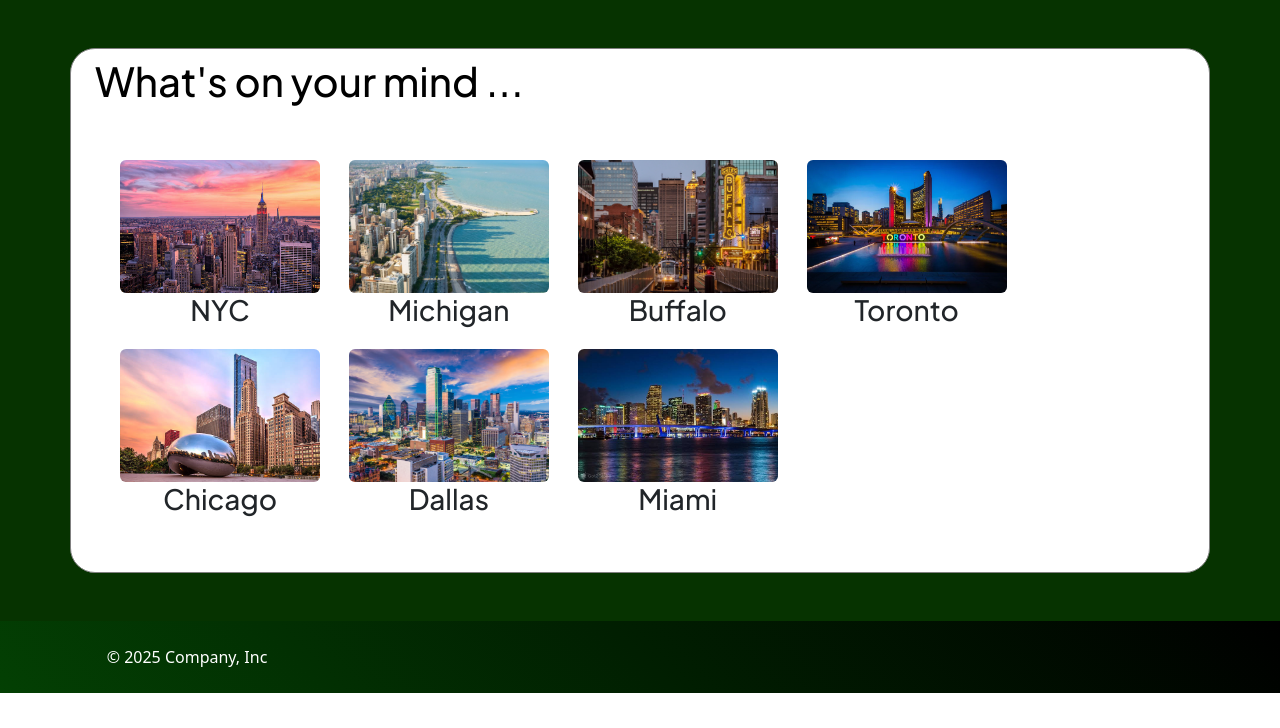
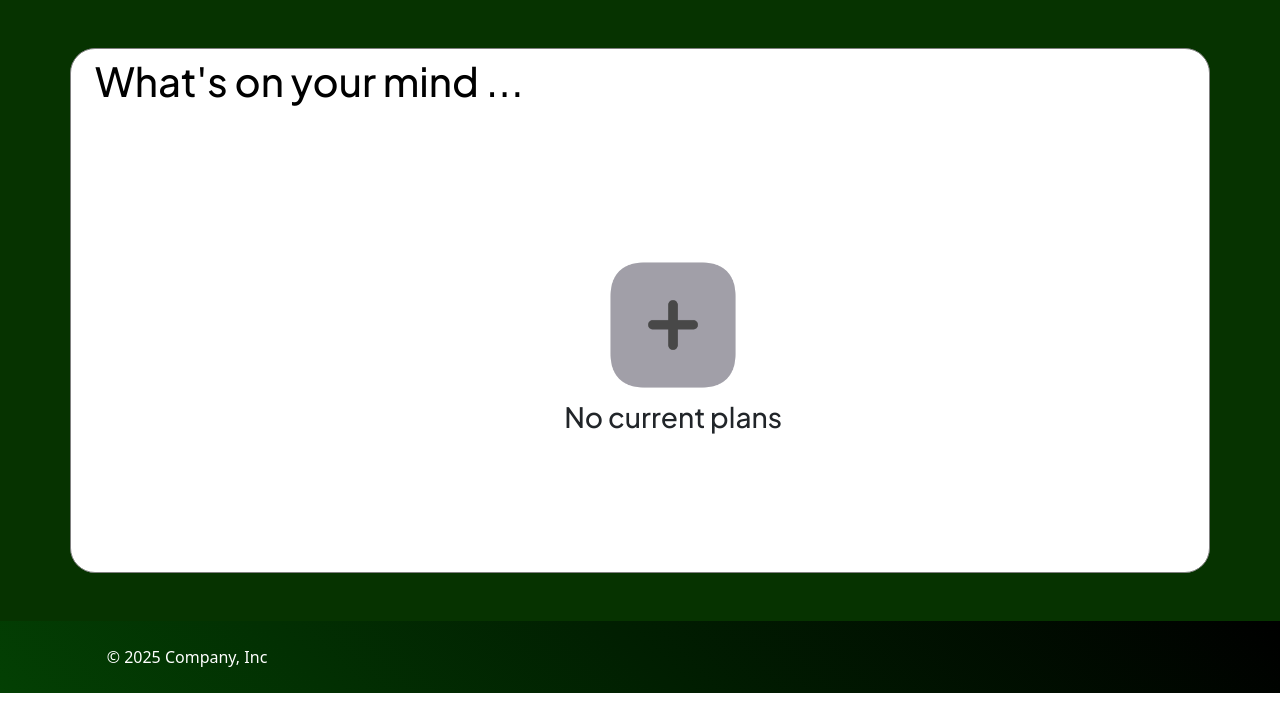
Before and after one commit to dashbgw-debug/Travel-planning-website, a Flask app: page /account_hub in a window 1280 px wide. Shown: the part 72-800 px from the top of the page. Run offline with Flask 3, Linux system fonts and the light colour scheme; a user stored in the database is signed in; some libraries are stand-ins or nearby versions.

Commit message:
made login/signup/logout function, search for state and cities with data base for only users funtional

```diff
--- a/main.py
+++ b/main.py
@@ -1,21 +1,28 @@
-from hmac import digest
+from random import choices
 
 from sqlalchemy.util.langhelpers import repr_tuple_names
 from werkzeug import security
 import sqlalchemy
+import requests
 from flask import Flask, render_template, session, request, redirect, url_for
 from flask_bootstrap import Bootstrap
-from sqlalchemy import create_engine, String, Table, insert, select
+from sqlalchemy import create_engine, String, Table, insert, select, ForeignKey
 from sqlalchemy.orm import Mapped, mapped_column, relationship, DeclarativeBase, Session
 from flask_login import LoginManager, UserMixin, login_user, login_required, logout_user, current_user, login_remembered
 
+import os
+from dotenv import load_dotenv
+load_dotenv()
+
 login_manager = LoginManager()
 
+CITY_NAMES_API_KEY = os.getenv('CITY_NAMES_API_KEY')
+CITY_NAMES_HEADERS = {'X-CSCAPI-KEY': CITY_NAMES_API_KEY}
 
 
 app = Flask(__name__)
 bootstrap = Bootstrap(app)
-app.secret_key = b'dannyhossainisthebestcarintheworld'
+app.secret_key = os.getenv('SECRET_KEY')
 
 class Base(DeclarativeBase):
     pass
@@ -25,7 +32,15 @@ class User(Base, UserMixin):
     id: Mapped[int] = mapped_column(primary_key=True, unique=True)
     username: Mapped[str] = mapped_column(String(50))
     password: Mapped[str] = mapped_column(String(50))
+    cities: Mapped[list["City"]] = relationship(back_populates='user')
 
+
+class City(Base):
+    __tablename__ = "Cities"
+    id: Mapped[int] = mapped_column(primary_key=True, unique=True)
+    city: Mapped[str] = mapped_column(String(50))
+    user_id: Mapped[int] = mapped_column(ForeignKey("user_account.id"), nullable=False)
+    user: Mapped["User"] = relationship(back_populates="cities")
 
 
 db = sqlalchemy.create_engine('sqlite:///users.db', echo=True)
@@ -59,9 +74,12 @@ def signup():
         if user:
             return redirect(url_for('login'))
         else:
-            session.add(User(username=username, password=security.generate_password_hash(password, method='pbkdf2', salt_length=10)))
+            new_user = User(
+                username=username,
+                password=security.generate_password_hash(password, method='pbkdf2', salt_length=10))
+            session.add(new_user)
             session.commit()
-            login_user(user)
+            login_user(new_user)
             return redirect(url_for('hub'))
     return render_template('signup.html')
 
@@ -87,11 +105,27 @@ def logout():
     logout_user()
     return redirect(url_for('home'))
 
+
 @app.route("/account_hub")
 @login_required
 def hub():
-    return render_template('hub.html')
+    all_cities = session.scalars(select(City)).all()
+    return render_template('hub.html', all_cities=all_cities)
 
+
+@app.route("/choose_state")
+@login_required
+def choose_state():
+    response = requests.get(url='https://api.countrystatecity.in/v1/countries/US/states', headers=CITY_NAMES_HEADERS)
+    states = response.json()
+    return render_template('choose_state.html', choices=states)
+
+@app.route('/choose_city/<state>')
+@login_required
+def choose_city(state):
+    response = requests.get(url=f'https://api.countrystatecity.in/v1/countries/US/states/{state}/cities', headers=CITY_NAMES_HEADERS)
+    cities = response.json()
+    return render_template('choose_city.html', choices=cities)
 
 
 if __name__ == '__main__':
--- a/templates/headers.html
+++ b/templates/headers.html
@@ -25,6 +25,6 @@
             </div>
         </div>
     </header>
-     <link rel="stylesheet" href="static/style.css">
+     <link rel="stylesheet" href="{{ url_for('static', filename='style.css') }}">
 </head>
 <body>
--- a/templates/hub.html
+++ b/templates/hub.html
@@ -4,40 +4,18 @@
       <h1 class="m">What's on your mind ...</h1>
     <div class="container mt-5">
 
-      <a class="btn-control btn" href="">
-        <img class="rounded" src="static/images/nyc.jpg" alt="NYC pic" width="200px">
-        <span><h3>NYC</h3></span>
+      {% if not all_cities %}
+      <a class="btn-control btn offset-5 py-5 mt-5" href="{{ url_for('choose_state') }}">
+        <img class="rounded" src="static/images/addplan.jpg" alt="No current plans" width="150px">
+        <span><h3>No current plans</h3></span>
       </a>
+      {% endif %}
 
-      <a class="btn-control btn" href="">
-        <img class="rounded " src="static/images/mi.jpg" alt="Michigan pic" width="200px">
-        <span><h3>Michigan</h3></span>
-      </a>
+<!--      <a class="btn-control btn" href="">-->
+<!--        <img class="rounded" src="static/images/nyc.jpg" alt="NYC pic" width="200px">-->
+<!--        <span><h3>NYC</h3></span>-->
+<!--      </a>-->
 
-      <a class="btn-control btn" href="">
-        <img class="rounded " src="static/images/buffalo.jpg" alt="Buffalo pic" width="200px">
-        <span><h3>Buffalo</h3></span>
-      </a>
-
-      <a class="btn-control btn" href="">
-        <img class="rounded " src="static/images/toronto.jpg" alt="Michigan pic" width="200px">
-        <span><h3>Toronto</h3></span>
-      </a>
-
-      <a class="btn-control btn" href="">
-        <img class="rounded " src="static/images/chicago.jpg" alt="Michigan pic" width="200px">
-        <span><h3>Chicago</h3></span>
-      </a>
-
-      <a class="btn-control btn" href="">
-        <img class="rounded " src="static/images/dallas.jpg" alt="Michigan pic" width="200px">
-        <span><h3>Dallas</h3></span>
-      </a>
-
-      <a class="btn-control btn" href="">
-        <img class="rounded " src="static/images/miami.jpg" alt="Miami pic" width="200px">
-        <span><h3>Miami</h3></span>
-      </a>
     </div>
   </div>
 </div>
```
Also changed, not shown: templates/choose_city.html (added, +28 -0 lines), templates/choose_state.html (added, +27 -0 lines), static/images/addplan.jpg (added), users.db, 1 other file.
